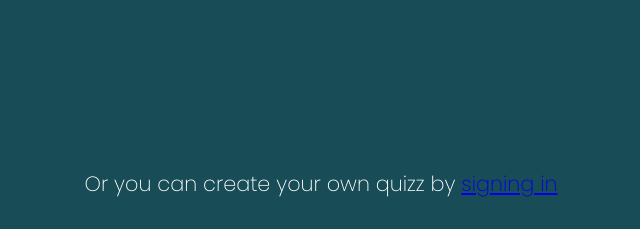
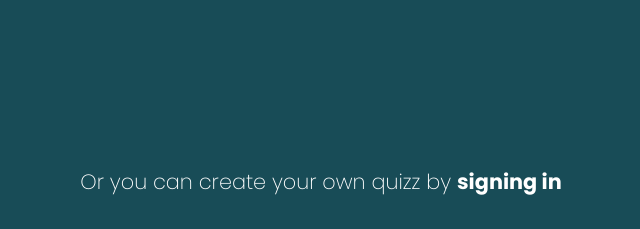
Before and after one commit to nikitave/ruhat, a Flask app: page / in a window 1280 px wide. Shown: the part 571-800 px from the top of the page, without its empty margins (319-959 px from the left). Run offline with Flask 2, Linux system fonts and the light colour scheme; some libraries are stand-ins or nearby versions; some web fonts are replaced.

Commit message:
return back

```diff
--- a/templates/startingPage.html
+++ b/templates/startingPage.html
@@ -27,7 +27,7 @@
             </div>
             <div class="sign-up-instead">
                 <p>
-                    <span class="plain-text"> Or you can create your own quizz by </span><a href="index.html" class="sign-in-link">signing in</a>
+                    <span class="plain-text"> Or you can create your own quizz by </span><a href="index.html" class="sign-up-link">signing in</a>
                 </p>
             </div>
         </div>
```
